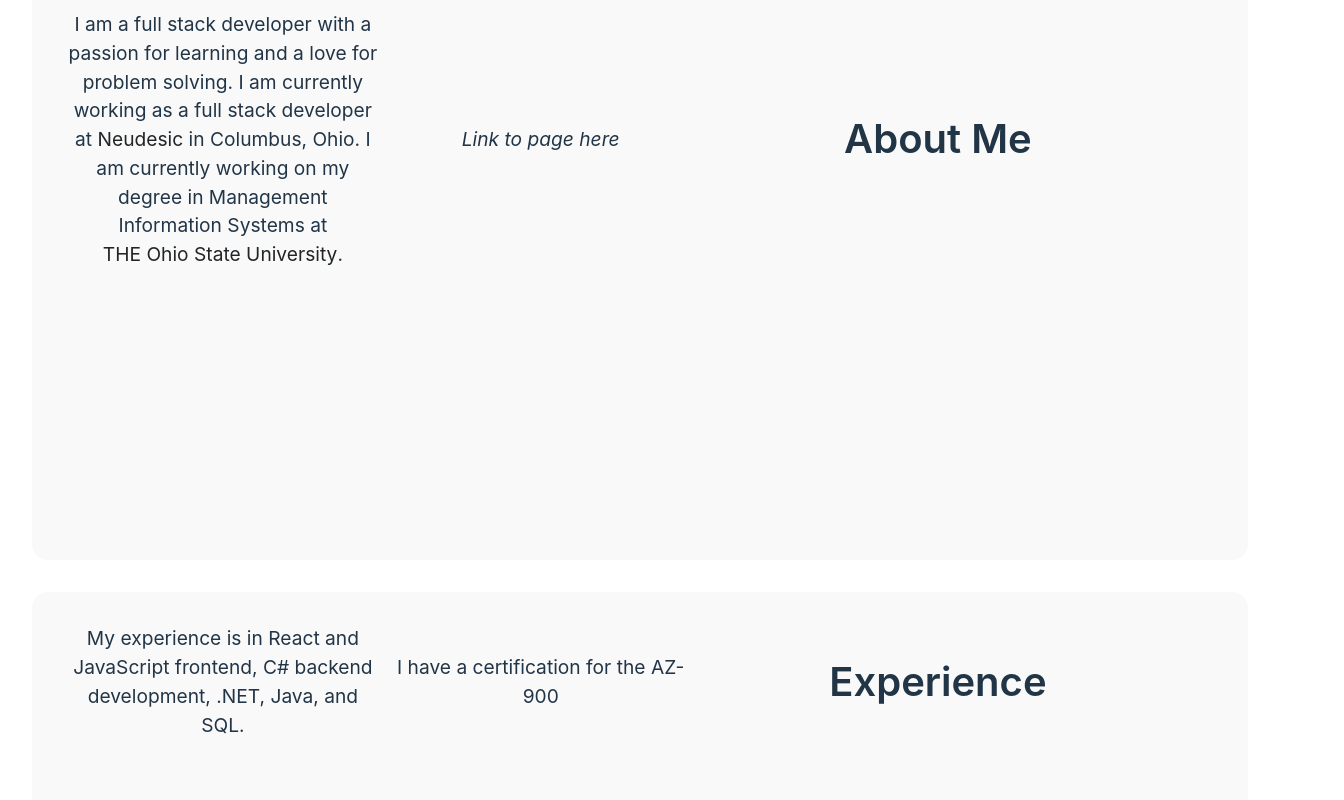
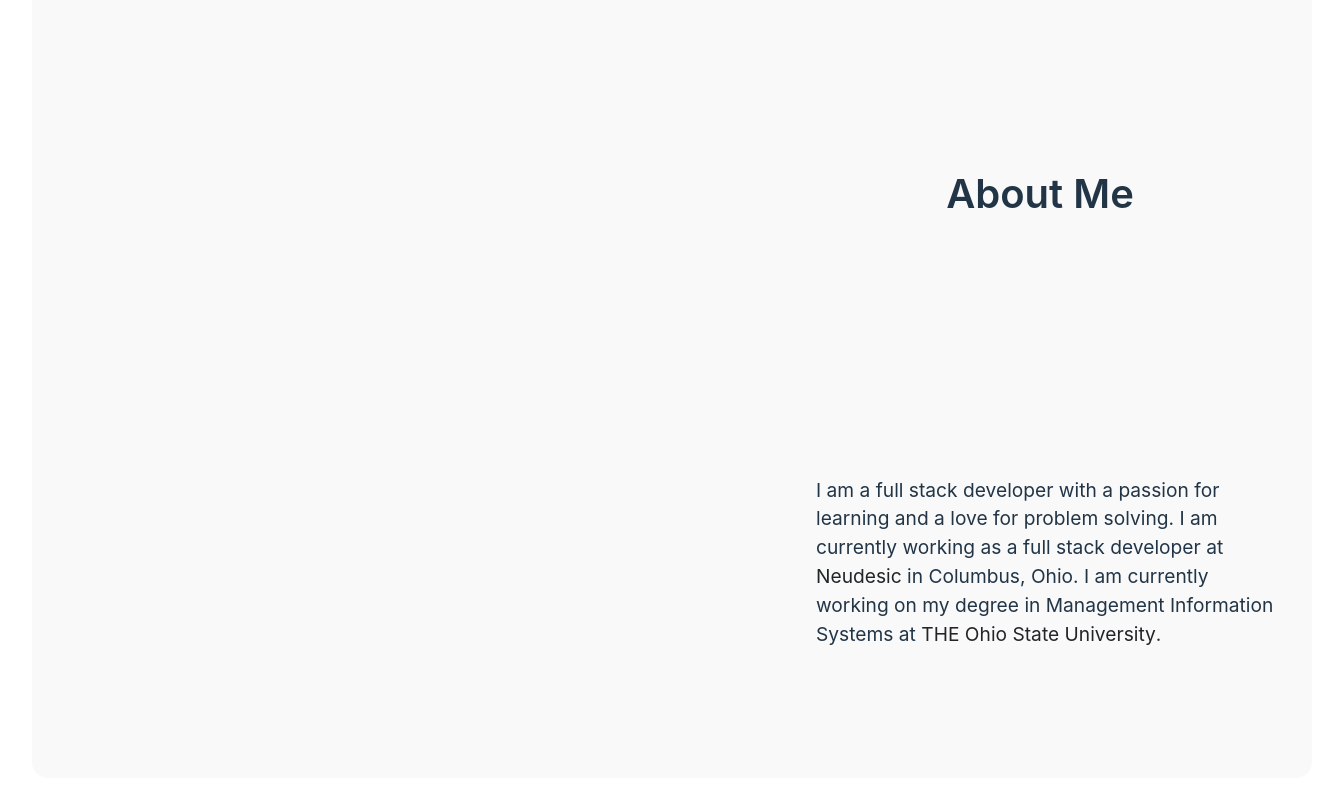
Before and after one commit to EHampton252/Portfolio-Website, a React (Vite) app in the folder Portfolio/: page / in a window 1280 px wide. Shown: the part 260-1060 px from the top of the page, 1344 px wide, since content can reach past the window. Built offline with nearby package versions, Linux system fonts and the light colour scheme.

Commit message:
changes grid sizes to rem and matches max width

```diff
--- a/Portfolio/src/components/navigation/navbar/navbar.tsx
+++ b/Portfolio/src/components/navigation/navbar/navbar.tsx
@@ -21,3 +21,5 @@ const NavBar = () => {
 }
 
 export default NavBar
+
+// Rebuild me ^^^^
--- a/Portfolio/src/components/sections/about-me.tsx
+++ b/Portfolio/src/components/sections/about-me.tsx
@@ -5,13 +5,10 @@ const About = () => {
 		<>
 			<div id='about' className='about-card section-card'>
 				<h2>About Me</h2>
-				<p>
+				<p className='about-me-content'>
 					I am a full stack developer with a passion for learning and a love for problem solving. I am currently working as a full stack developer at{' '}
 					<a href='https://www.neudesic.com/'>Neudesic</a> in Columbus, Ohio. I am currently working on my degree in Management Information Systems at{' '}
 					<a href='https://www.osu.edu/'>THE Ohio State University</a>.
-				</p>
-				<p>
-					<i>Link to page here</i>
 				</p>
 			</div>
 		</>
--- a/Portfolio/src/components/sections/experience.tsx
+++ b/Portfolio/src/components/sections/experience.tsx
@@ -3,10 +3,9 @@ import './sectionStyles.css'
 const Experience = () => {
 	return (
 		<>
-			<div id="experience" className='experience-card section-card'>
+			<div id='experience' className='experience-card section-card'>
 				<h2>Experience</h2>
-				<p>My experience is in React and JavaScript frontend, C# backend development, .NET, Java, and SQL.</p>
-				<p>I have a certification for the AZ-900</p>
+				<p className='.experience-content'>My experience is in React and JavaScript frontend, C# backend development, .NET, Java, and SQL. I have a certification for the AZ-900</p>
 			</div>
 		</>
 	)
--- a/Portfolio/src/components/sections/sectionStyles.css
+++ b/Portfolio/src/components/sections/sectionStyles.css
@@ -15,10 +15,20 @@ h2 {
 }
 
 p {
+    grid-area: row-text-start / header-col-start / row-text-end / header-col-end;
     font-size: 1.2em;
     line-height: 1.5;
     margin: 0;
-    padding: 0;
+}
+
+.about-me-content {
+    padding-left: 1rem;
+    text-align: left;
+}
+
+.experience-content {
+    padding-left: 1rem;
+    text-align: left;
 }
 
 a {
@@ -36,8 +46,8 @@ ul {
 
 .section-card {
     display: grid;
-    grid-template-columns: [image] 2fr 2fr [header-col-start] 3fr [header-col-end] 0.25fr;
-    grid-template-rows: [row-header-start] 1fr [row-text-start] 1fr [row-text-end];
+    grid-template-columns: [image] 23rem 23rem [header-col-start] 30rem [header-col-end];
+    grid-template-rows: [row-header-start] 23rem [row-text-start] 23rem [row-text-end];
     align-items: center;
     justify-content: center;
     padding: 2em;
```
